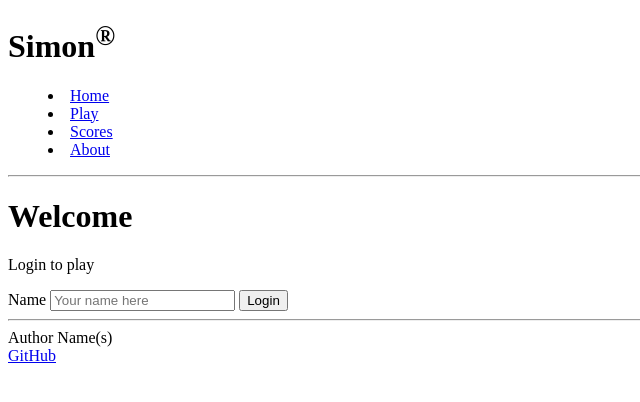
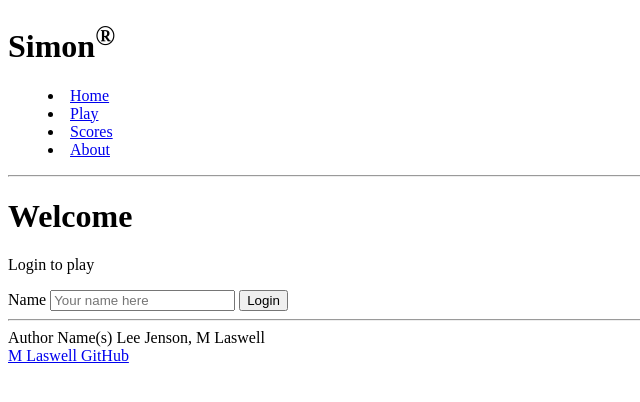
Before and after one commit to M-Laswell/simon, a plain HTML site: page index.html in a window 1280 px wide. Shown: the whole page, without its empty margins (0-640 px from the left). Drawn offline with Linux system fonts and the light colour scheme.

Commit message:
index.html changes

```diff
--- a/index.html
+++ b/index.html
@@ -39,9 +39,9 @@
 
     <footer>
         <hr />
-      <span class="text-reset">Author Name(s)</span>
+        <span class="text-reset">Author Name(s) Lee Jenson, M Laswell</span>
         <br />
-      <a href="https://github.com/M-Laswell/simon">GitHub</a>
+        <a href="https://github.com/M-Laswell/simon"> M Laswell GitHub</a>
     </footer>
 </body>
 </html>
```
Lines whose indentation alone changed are shown as unchanged.
